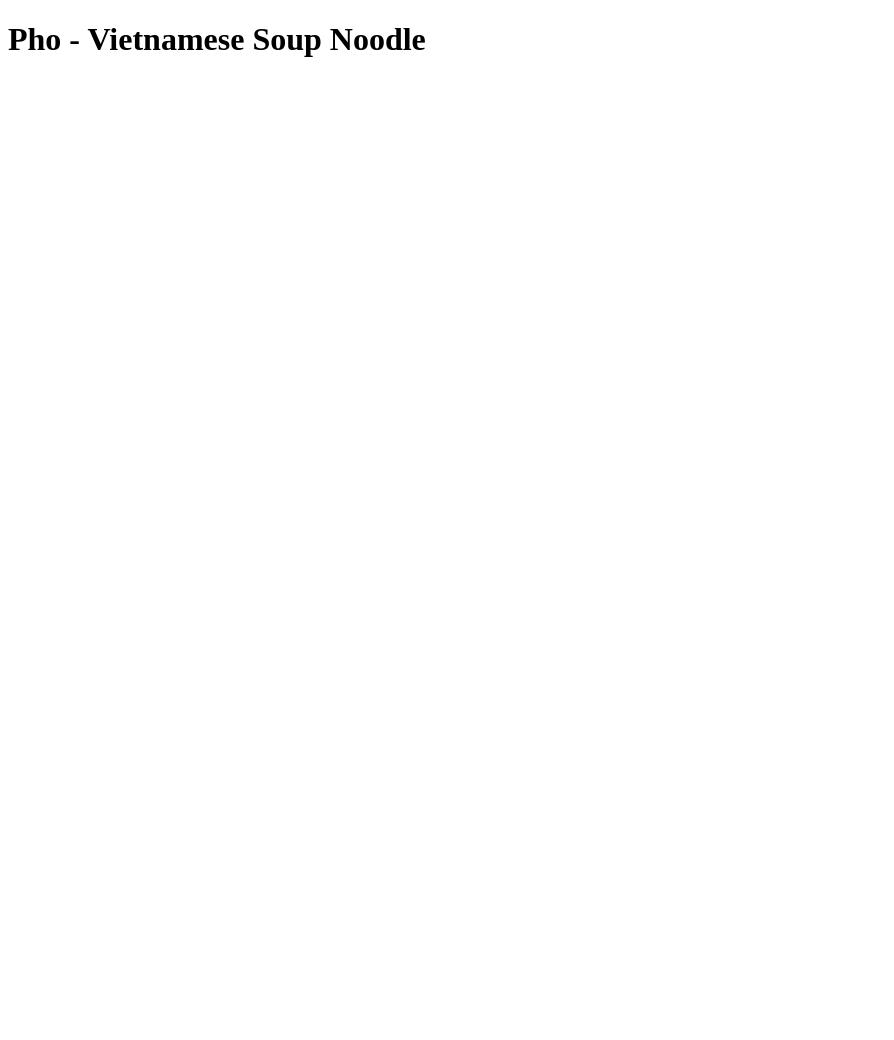
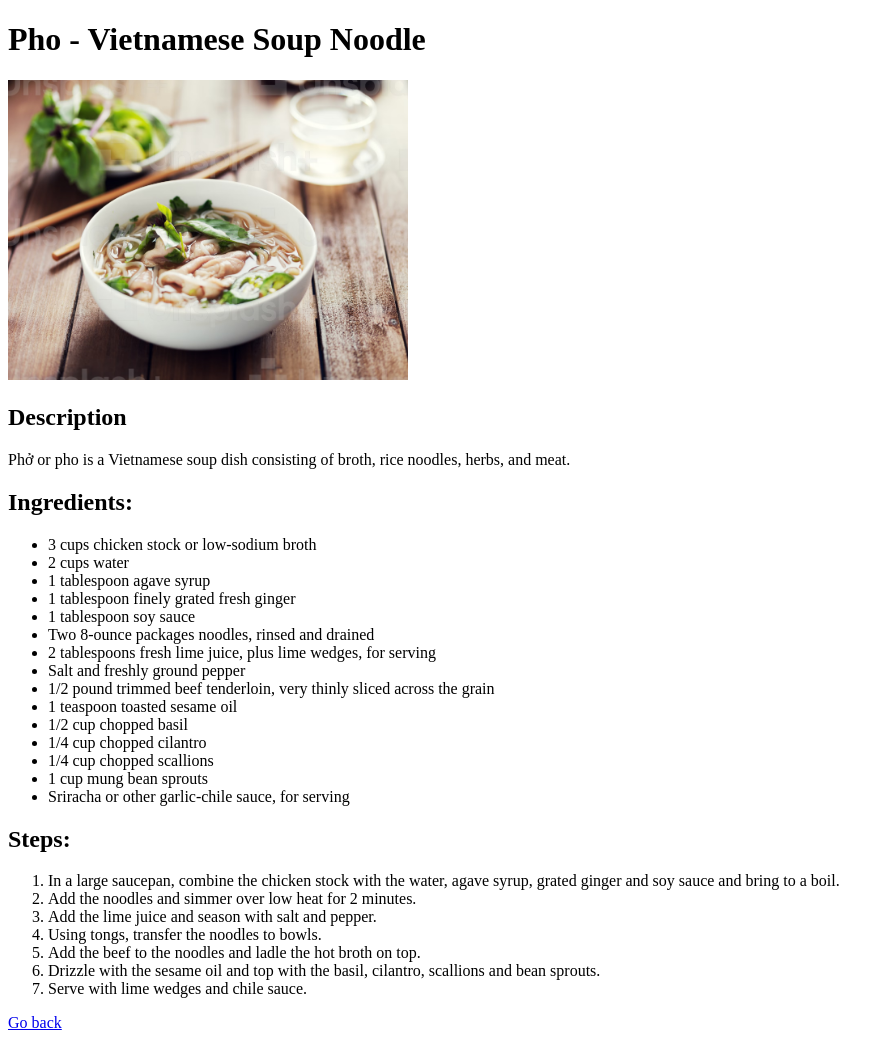
Before and after one commit to craftzmask/odin-recipes, a plain HTML site: page recipes/pho.html in a window 1280 px wide. Shown: the whole page, without its empty margins (0-894 px from the left). Before the commit the page ends 800 px from the top, so only its background shows below. Drawn offline with Linux system fonts and the light colour scheme.

Commit message:
Add content to Pho webpage

```diff
--- a/recipes/pho.html
+++ b/recipes/pho.html
@@ -6,5 +6,42 @@
 </head>
 <body>
   <h1>Pho - Vietnamese Soup Noodle</h1>
+
+  <img src="./images/pho.avif" alt="Vietnamese Soup Noodle" width="400px">
+
+  <h2>Description</h2>
+  <p>Phở or pho is a Vietnamese soup dish consisting of broth, rice noodles, herbs, and meat.</p>
+
+  <h2>Ingredients:</h2>
+  <ul>
+    <li>3 cups chicken stock or low-sodium broth</li>
+    <li>2 cups water</li>
+    <li>1 tablespoon agave syrup</li>
+    <li>1 tablespoon finely grated fresh ginger</li>
+    <li>1 tablespoon soy sauce</li>
+    <li>Two 8-ounce packages noodles, rinsed and drained</li>
+    <li>2 tablespoons fresh lime juice, plus lime wedges, for serving</li>
+    <li>Salt and freshly ground pepper</li>
+    <li>1/2 pound trimmed beef tenderloin, very thinly sliced across the grain</li>
+    <li>1 teaspoon toasted sesame oil</li>
+    <li>1/2 cup chopped basil</li>
+    <li>1/4 cup chopped cilantro</li>
+    <li>1/4 cup chopped scallions</li>
+    <li>1 cup mung bean sprouts</li>
+    <li>Sriracha or other garlic-chile sauce, for serving</li>
+  </ul>
+
+  <h2>Steps:</h2>
+  <ol>
+    <li>In a large saucepan, combine the chicken stock with the water, agave syrup, grated ginger and soy sauce and bring to a boil.</li>
+    <li>Add the noodles and simmer over low heat for 2 minutes.</li>
+    <li>Add the lime juice and season with salt and pepper.</li>
+    <li>Using tongs, transfer the noodles to bowls.</li>
+    <li>Add the beef to the noodles and ladle the hot broth on top.</li>
+    <li>Drizzle with the sesame oil and top with the basil, cilantro, scallions and bean sprouts.</li>
+    <li>Serve with lime wedges and chile sauce.</li>
+  </ol>
+
+  <a href="../index.html">Go back</a>
 </body>
 </html>
```
Also changed, not shown: recipes/images/pho.avif (added).
